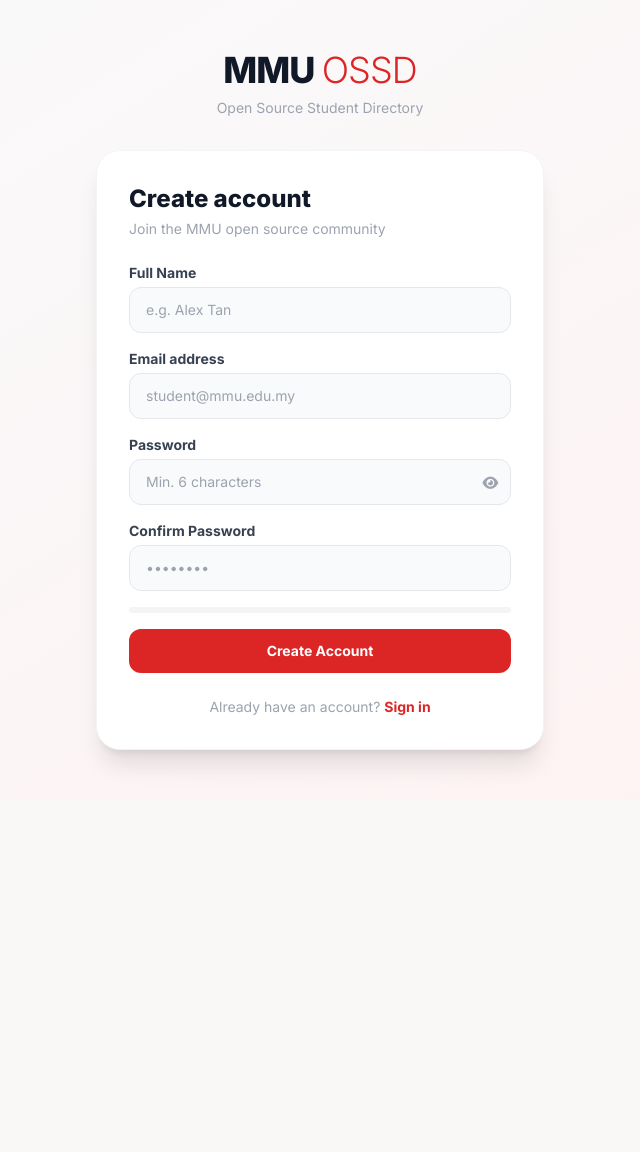
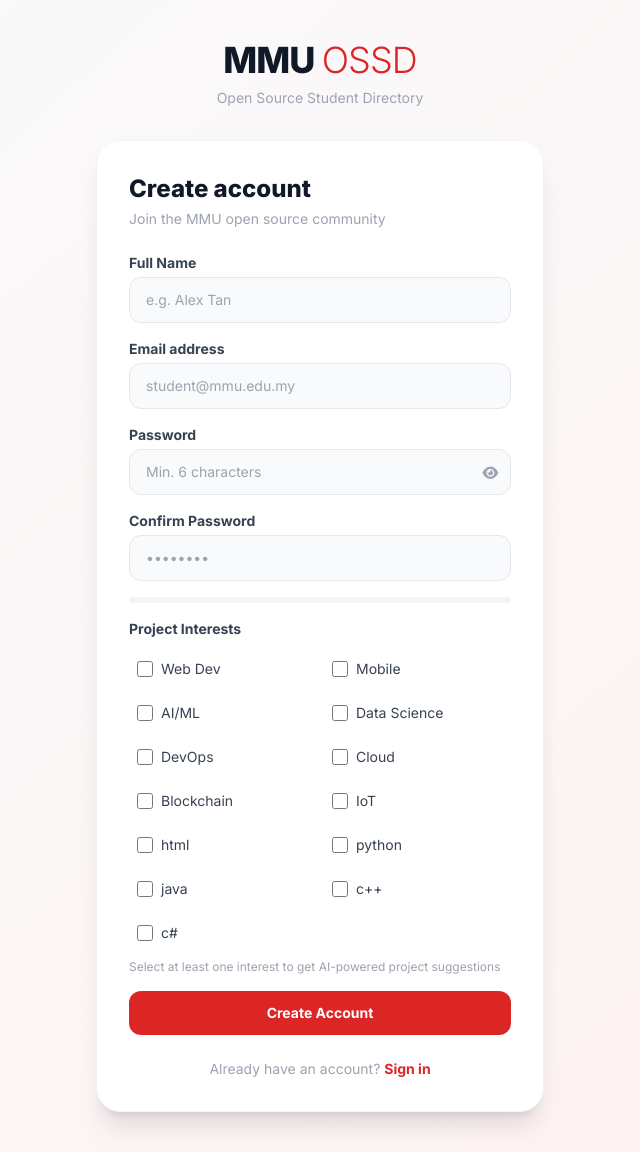
Before and after one commit to ShawnLee0917/Mini-IT-Project-MMU-OSS-Project-Directory-Team-Tinder--Group-25, a Flask app: page /register in a window 1280 px wide. Shown: the whole page, without its empty margins (320-960 px from the left). Before the commit the page ends 770 px from the top, so only its background shows below. Run offline with Flask 3, Linux system fonts and the light colour scheme; some libraries are stand-ins or nearby versions.

Commit message:
updated code

```diff
--- a/website/templates/register.html
+++ b/website/templates/register.html
@@ -75,6 +75,66 @@
                         <div id="strength-bar" class="h-full rounded-full transition-all duration-300 w-0 bg-red-400"></div>
                     </div>
                     <p id="strength-label" class="text-xs text-gray-400 mt-1"></p>
+                </div>
+
+                <!-- Project Interests -->
+                <div>
+                    <label class="block text-sm font-bold text-gray-700 mb-3">Project Interests</label>
+                    <div class="grid grid-cols-2 gap-2">
+                        <label class="flex items-center gap-2 cursor-pointer hover:bg-red-50 p-2 rounded-lg transition">
+                            <input type="checkbox" name="interests" value="Web Development" class="w-4 h-4 text-red-600 rounded">
+                            <span class="text-sm text-gray-700">Web Dev</span>
+                        </label>
+                        <label class="flex items-center gap-2 cursor-pointer hover:bg-red-50 p-2 rounded-lg transition">
+                            <input type="checkbox" name="interests" value="Mobile Development" class="w-4 h-4 text-red-600 rounded">
+                            <span class="text-sm text-gray-700">Mobile</span>
+                        </label>
+                        <label class="flex items-center gap-2 cursor-pointer hover:bg-red-50 p-2 rounded-lg transition">
+                            <input type="checkbox" name="interests" value="AI/ML" class="w-4 h-4 text-red-600 rounded">
+                            <span class="text-sm text-gray-700">AI/ML</span>
+                        </label>
+                        <label class="flex items-center gap-2 cursor-pointer hover:bg-red-50 p-2 rounded-lg transition">
+                            <input type="checkbox" name="interests" value="Data Science" class="w-4 h-4 text-red-600 rounded">
+                            <span class="text-sm text-gray-700">Data Science</span>
+                        </label>
+                        <label class="flex items-center gap-2 cursor-pointer hover:bg-red-50 p-2 rounded-lg transition">
+                            <input type="checkbox" name="interests" value="DevOps" class="w-4 h-4 text-red-600 rounded">
+                            <span class="text-sm text-gray-700">DevOps</span>
+                        </label>
+                        <label class="flex items-center gap-2 cursor-pointer hover:bg-red-50 p-2 rounded-lg transition">
+                            <input type="checkbox" name="interests" value="Cloud" class="w-4 h-4 text-red-600 rounded">
+                            <span class="text-sm text-gray-700">Cloud</span>
+                        </label>
+                        <label class="flex items-center gap-2 cursor-pointer hover:bg-red-50 p-2 rounded-lg transition">
+                            <input type="checkbox" name="interests" value="Blockchain" class="w-4 h-4 text-red-600 rounded">
+                            <span class="text-sm text-gray-700">Blockchain</span>
+                        </label>
+                        <label class="flex items-center gap-2 cursor-pointer hover:bg-red-50 p-2 rounded-lg transition">
+                            <input type="checkbox" name="interests" value="IoT" class="w-4 h-4 text-red-600 rounded">
+                            <span class="text-sm text-gray-700">IoT</span>
+                        </label>
+                        <label class="flex items-center gap-2 cursor-pointer hover:bg-red-50 p-2 rounded-lg transition">
+                            <input type="checkbox" name="interests" value="html" class="w-4 h-4 text-red-600 rounded">
+                            <span class="text-sm text-gray-700">html</span>
+                        </label>
+                        <label class="flex items-center gap-2 cursor-pointer hover:bg-red-50 p-2 rounded-lg transition">
+                            <input type="checkbox" name="interests" value="python" class="w-4 h-4 text-red-600 rounded">
+                            <span class="text-sm text-gray-700">python</span>
+                        </label>
+                        <label class="flex items-center gap-2 cursor-pointer hover:bg-red-50 p-2 rounded-lg transition">
+                            <input type="checkbox" name="interests" value="java" class="w-4 h-4 text-red-600 rounded">
+                            <span class="text-sm text-gray-700">java</span>
+                        </label>
+                        <label class="flex items-center gap-2 cursor-pointer hover:bg-red-50 p-2 rounded-lg transition">
+                            <input type="checkbox" name="interests" value="c++" class="w-4 h-4 text-red-600 rounded">
+                            <span class="text-sm text-gray-700">c++</span>
+                        </label>
+                        <label class="flex items-center gap-2 cursor-pointer hover:bg-red-50 p-2 rounded-lg transition">
+                            <input type="checkbox" name="interests" value="c#" class="w-4 h-4 text-red-600 rounded">
+                            <span class="text-sm text-gray-700">c#</span>
+                        </label>
+                    </div>
+                    <p class="text-xs text-gray-400 mt-2">Select at least one interest to get AI-powered project suggestions</p>
                 </div>
 
                 <button type="submit" id="register-btn"
@@ -160,6 +220,7 @@
                     name:     document.getElementById('reg-name').value.trim(),
                     email:    document.getElementById('reg-email').value.trim().toLowerCase(),
                     password,
+                    interests: Array.from(document.querySelectorAll('input[name="interests"]:checked')).map(el => el.value)
                 })
             });
             const data = await res.json();
```
